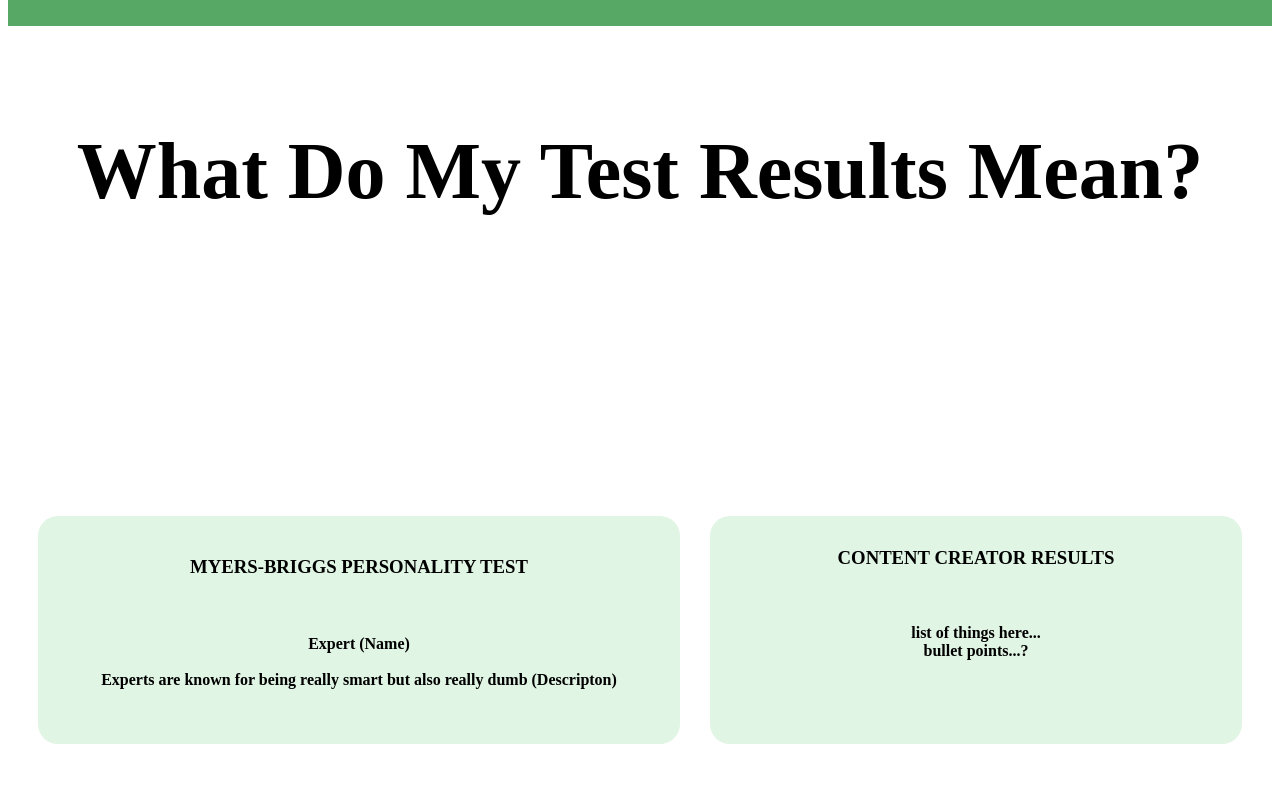
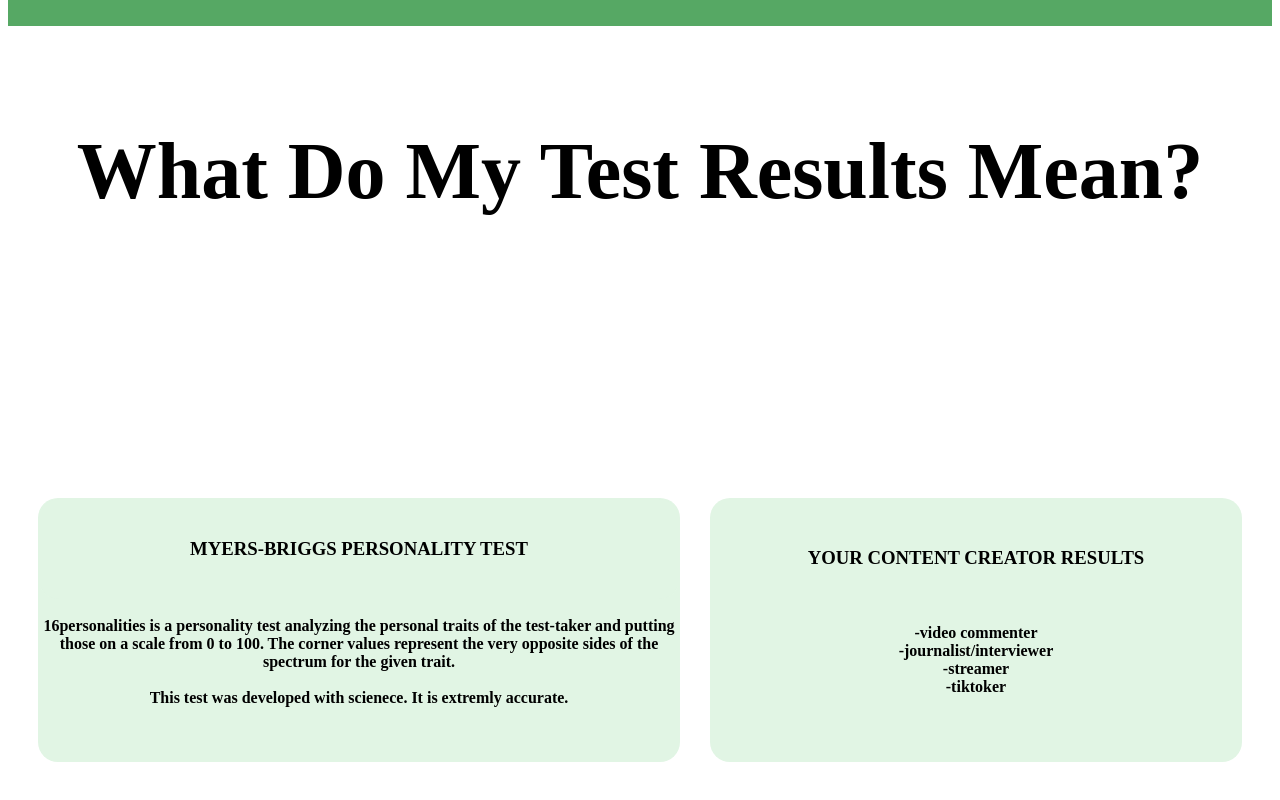
Before and after one commit to gescalona1/dandyhack23, a Next.js app: page / in a window 1280 px wide. Shown: the part 1930-2730 px from the top of the page. Built offline with nearby package versions, Linux system fonts and the light colour scheme.

Commit message:
update for the results page
I changed some fake info

```diff
--- a/src/app/page.js
+++ b/src/app/page.js
@@ -150,10 +150,10 @@
       {/* <p style={subTitleStyle}>Results:</p> */}
         <div >
             {/* <p style = {spacerStyle}></p> */}
-            <p style={smallContainerStyle}>
+            <div style={smallContainerStyle}>
                 <br /> {/* Line break here */}
                 <h1> Quiz Results </h1>
-            </p>
+            </div>
 
         </div>
       </div>
@@ -163,8 +163,8 @@
         <tr>
         <th style={tableCellStyle}>
     <a style={subTitleStyle}> <br />MBTI TYPES</a> <br /><br />
-    Expert (Title) <br /><br />
-    Experts are known for being really smart but also really dumb. They have a tendency to do...<br /><br /><br /><br />
+    The Debator <br /><br />
+    Debators are known for being really chatty but also really silent. They have a tendency to do...<br /><br /><br /><br />
 </th>
 
 <th style={tableCellStyle}>
@@ -223,16 +223,18 @@
           <th style={tableCellStyle}> <a>   <div style={smallContainerStyle}>
                 <h3>MYERS-BRIGGS PERSONALITY TEST</h3>
             </div></a> <br /> {/* Line break here */}
-           Expert (Name)
+            16personalities is a personality test analyzing the personal
+            traits of the test-taker and putting those on a scale from 0 to 100.
+            The corner values represent the very opposite sides of the spectrum for the given trait.
           <br /> {/* Line break here */}<br /> {/* Line break here */}
-          Experts are known for being really smart but also really dumb (Descripton)
+          This test was developed with scienece. It is extremly accurate.
           <br /> {/* Line break here */} <br /> {/* Line break here */} <br /> {/* Line break here */}
           <br /> {/* Line break here */}</th>
-          <th style={tableCellStyle}> <h3>CONTENT CREATOR RESULTS</h3> <br /> {/* Line break here */}
-          <br /> {/* Line break here */} list of things here...
-          <br /> {/* Line break here */} bullet points...?
-          <br /> {/* Line break here */}
-          <br /> {/* Line break here */} <br /> {/* Line break here */} <br /> {/* Line break here */}
+          <th style={tableCellStyle}> <h3>YOUR CONTENT CREATOR RESULTS</h3> <br /> {/* Line break here */}
+          <br /> {/* Line break here */} -video commenter
+          <br /> {/* Line break here */} -journalist/interviewer
+          <br /> {/* Line break here */} -streamer
+          <br /> {/* Line break here */} -tiktoker<br /> {/* Line break here */} <br /> {/* Line break here */}
           <br /> {/* Line break here */}</th>
         </tr>
       </thead>
```
